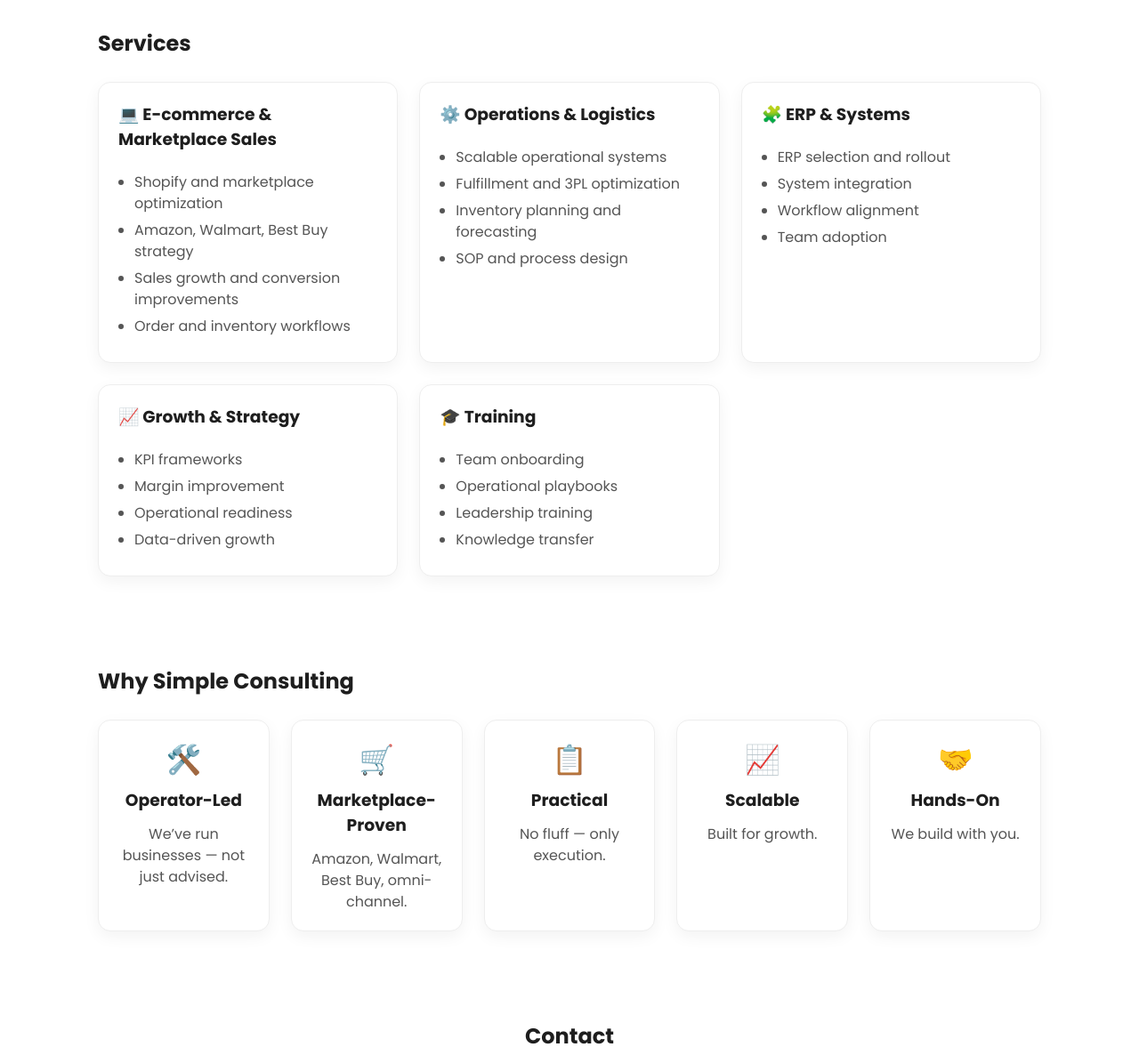
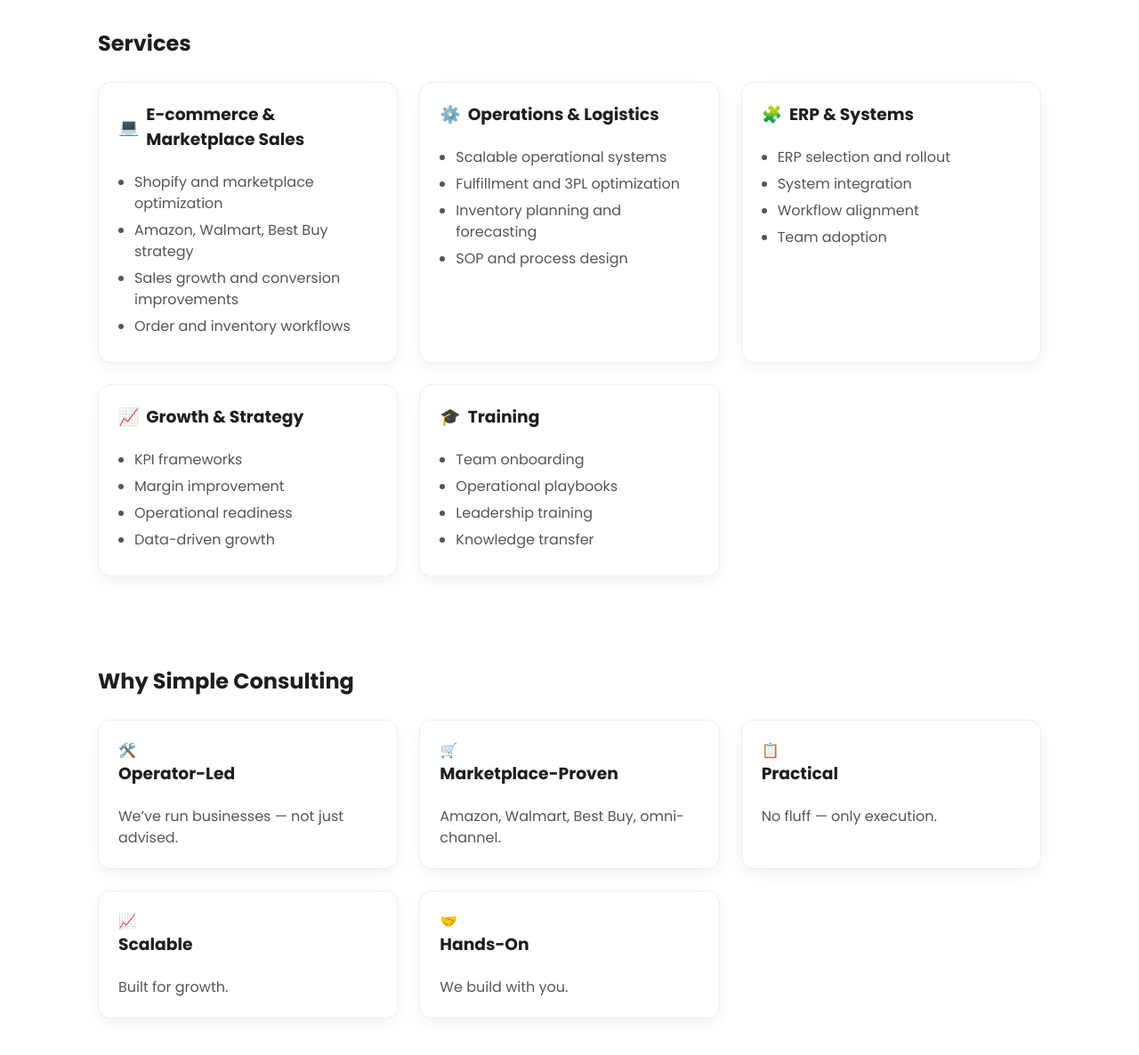
Before and after one commit to aisupportbot/simpleconsulting, a plain HTML site: page index.html in a window 1280 px wide. Shown: the part 1160-2346 px from the top of the page at 89% size. Drawn offline with Linux system fonts and the light colour scheme.

Commit message:
Update index.html

```diff
--- a/index.html
+++ b/index.html
@@ -29,10 +29,48 @@ nav a:hover{background:#1e1e1e;color:#fff}
 #hero a:hover{background:#fff;color:#1e1e1e;border:2px solid #1e1e1e}
 
 /* Services */
-#services .grid{display:grid;grid-template-columns:repeat(auto-fit,minmax(260px,1fr));gap:24px;margin-top:25px}
-.card{background:#fff;padding:22px;border-radius:14px;border:1px solid #eee;box-shadow:0 6px 18px rgba(0,0,0,.05);display:flex;flex-direction:column}
-.card h3{display:flex;gap:8px;align-items:center}
-.card ul{margin-top:10px}
+#services .grid, .why-grid{display:grid;grid-template-columns:repeat(auto-fit,minmax(260px,1fr));gap:24px;margin-top:25px}
+.card, .why-card{background:#fff;padding:22px;border-radius:14px;border:1px solid #eee;box-shadow:0 6px 18px rgba(0,0,0,.05);display:flex;flex-direction:column;position:relative;transition: all 0.3s ease}
+.card h3, .why-card h3{display:flex;gap:8px;align-items:center}
+
+/* Hover icon animation */
+.card .icon, .why-card .icon {
+  display: inline-block;
+  transition: transform 0.3s;
+}
+.card:hover .icon, .why-card:hover .icon {
+  transform: scale(1.4) rotate(10deg);
+}
+
+/* Tooltip */
+.card::after, .why-card::after {
+  content: attr(data-tooltip);
+  position: absolute;
+  bottom: 100%;
+  left: 50%;
+  transform: translateX(-50%) translateY(-10px);
+  background: rgba(0, 119, 204, 0.95);
+  color: #fff;
+  padding: 6px 12px;
+  border-radius: 6px;
+  font-size: 0.85em;
+  white-space: nowrap;
+  opacity: 0;
+  pointer-events: none;
+  transition: opacity 0.3s, transform 0.3s;
+}
+.card:hover::after, .why-card:hover::after {
+  opacity: 1;
+  transform: translateX(-50%) translateY(-18px);
+}
+
+/* Card hover glow */
+.card:hover, .why-card:hover {
+  box-shadow: 0 15px 25px rgba(0, 119, 204, 0.2);
+}
+
+/* Other styling */
+.card ul, .why-card p{margin-top:10px}
 .card li{margin-bottom:6px}
 .card a{margin-top:auto;color:#1e1e1e}
 .card a:hover{color:#0077ff}
@@ -42,16 +80,6 @@ nav a:hover{background:#1e1e1e;color:#fff}
 .logo-row img, .logo-row .logo-box{height:34px;display:flex;align-items:center;justify-content:center;padding:0 12px;border-radius:14px;font-weight:600;color:#555;border:1px solid #eee;transition: all 0.2s;}
 .logo-row img{opacity:.85;filter:grayscale(100%)}
 .logo-row img:hover, .logo-row .logo-box:hover{opacity:1;filter:none;transform:scale(1.05);border-color:#1e1e1e}
-
-/* Why */
-.why-grid{display:grid;grid-template-columns:repeat(auto-fit,minmax(180px,1fr));gap:24px;margin-top:25px}
-.why-card{background:#fff;padding:20px;border-radius:14px;border:1px solid #eee;box-shadow:0 6px 18px rgba(0,0,0,.05);text-align:center}
-.why-card .icon{font-size:2em;margin-bottom:8px}
-
-/* Case Studies */
-.case-grid{display:grid;grid-template-columns:repeat(auto-fit,minmax(280px,1fr));gap:24px;margin-top:25px}
-.case-card{background:#fff;padding:22px;border-radius:14px;border:1px solid #eee;box-shadow:0 6px 18px rgba(0,0,0,.05)}
-.case-card ul{margin-top:8px}
 
 /* Contact */
 #contact{text-align:center}
@@ -98,11 +126,9 @@ footer{text-align:center;padding:35px 20px;border-top:1px solid #eee;color:#555}
   <p style="margin-top:20px;">We step in where operations slow growth — simplifying systems, streamlining workflows, and enabling scalable success. From domestic fulfillment to international shipping, we help brands expand efficiently and profitably.</p>
 </section>
 
-<!-- UPDATED MARKETPLACE SECTION -->
 <section id="clients">
   <h2>Marketplace Experience</h2>
   <div class="logo-row">
-    <!-- Logos -->
     <img src="https://download.logo.wine/logo/Walmart_Canada/Walmart_Canada-Logo.wine.png" alt="Walmart">
     <img src="https://shopkeeper.com/cms/files/964034571/amazon-seller-central-f73ddc.webp" alt="Amazon Seller Central">
     <img src="https://cdn.prod.website-files.com/64909dd65a703aa9864ebaff/64909dd65a703aa9864ebdec_amazon_vendor.png" alt="Amazon Vendor Central">
@@ -114,7 +140,6 @@ footer{text-align:center;padding:35px 20px;border-top:1px solid #eee;color:#555}
     <img src="https://www.infinityinstruments.com/wp-content/uploads/overstock-logo-vector.png" alt="Overstock">
     <img src="https://upload.wikimedia.org/wikipedia/commons/thumb/a/a2/Zulily_logo_2019.svg/1280px-Zulily_logo_2019.svg.png" alt="Zulily">
     <img src="https://press.gianttiger.com/download/logo-guidelines-fy21-GTlogo-wordmark-en-colour.jpeg" alt="Giant Tiger">
-
   </div>
   <p style="text-align:center;margin-top:15px;">
     Deep operational and sales experience across major North American marketplaces.
@@ -124,8 +149,8 @@ footer{text-align:center;padding:35px 20px;border-top:1px solid #eee;color:#555}
 <section id="services">
   <h2>Services</h2>
   <div class="grid">
-    <div class="card">
-      <h3>💻 E-commerce & Marketplace Sales</h3>
+    <div class="card" data-tooltip="Optimize Shopify stores and marketplace listings for maximum sales.">
+      <h3><span class="icon">💻</span> E-commerce & Marketplace Sales</h3>
       <ul>
         <li>Shopify and marketplace optimization</li>
         <li>Amazon, Walmart, Best Buy strategy</li>
@@ -133,8 +158,8 @@ footer{text-align:center;padding:35px 20px;border-top:1px solid #eee;color:#555}
         <li>Order and inventory workflows</li>
       </ul>
     </div>
-    <div class="card">
-      <h3>⚙️ Operations & Logistics</h3>
+    <div class="card" data-tooltip="Design scalable operational systems and improve fulfillment efficiency.">
+      <h3><span class="icon">⚙️</span> Operations & Logistics</h3>
       <ul>
         <li>Scalable operational systems</li>
         <li>Fulfillment and 3PL optimization</li>
@@ -142,8 +167,8 @@ footer{text-align:center;padding:35px 20px;border-top:1px solid #eee;color:#555}
         <li>SOP and process design</li>
       </ul>
     </div>
-    <div class="card">
-      <h3>🧩 ERP & Systems</h3>
+    <div class="card" data-tooltip="Implement ERP systems and integrate workflows across your business.">
+      <h3><span class="icon">🧩</span> ERP & Systems</h3>
       <ul>
         <li>ERP selection and rollout</li>
         <li>System integration</li>
@@ -151,8 +176,8 @@ footer{text-align:center;padding:35px 20px;border-top:1px solid #eee;color:#555}
         <li>Team adoption</li>
       </ul>
     </div>
-    <div class="card">
-      <h3>📈 Growth & Strategy</h3>
+    <div class="card" data-tooltip="Set up KPI frameworks and drive margin-improving strategies.">
+      <h3><span class="icon">📈</span> Growth & Strategy</h3>
       <ul>
         <li>KPI frameworks</li>
         <li>Margin improvement</li>
@@ -160,25 +185,46 @@ footer{text-align:center;padding:35px 20px;border-top:1px solid #eee;color:#555}
         <li>Data-driven growth</li>
       </ul>
     </div>
-    <div class="card">
-      <h3>🎓 Training</h3>
+    <div class="card" data-tooltip="Train teams on operations, leadership, and knowledge transfer.">
+      <h3><span class="icon">🎓</span> Training</h3>
       <ul>
         <li>Team onboarding</li>
         <li>Operational playbooks</li>
         <li>Leadership training</li>
         <li>Knowledge transfer</li>
       </ul>
+    </div>
   </div>
 </section>
 
 <section id="why">
   <h2>Why Simple Consulting</h2>
   <div class="why-grid">
-    <div class="why-card"><div class="icon">🛠️</div><h3>Operator-Led</h3><p>We’ve run businesses — not just advised.</p></div>
-    <div class="why-card"><div class="icon">🛒</div><h3>Marketplace-Proven</h3><p>Amazon, Walmart, Best Buy, omni-channel.</p></div>
-    <div class="why-card"><div class="icon">📋</div><h3>Practical</h3><p>No fluff — only execution.</p></div>
-    <div class="why-card"><div class="icon">📈</div><h3>Scalable</h3><p>Built for growth.</p></div>
-    <div class="why-card"><div class="icon">🤝</div><h3>Hands-On</h3><p>We build with you.</p></div>
+    <div class="why-card" data-tooltip="Our leaders have hands-on experience running businesses, not just advising.">
+      <div class="icon">🛠️</div>
+      <h3>Operator-Led</h3>
+      <p>We’ve run businesses — not just advised.</p>
+    </div>
+    <div class="why-card" data-tooltip="We’ve proven results on Amazon, Walmart, Best Buy, and other marketplaces.">
+      <div class="icon">🛒</div>
+      <h3>Marketplace-Proven</h3>
+      <p>Amazon, Walmart, Best Buy, omni-channel.</p>
+    </div>
+    <div class="why-card" data-tooltip="We focus on practical execution — no fluff, no vague strategies.">
+      <div class="icon">📋</div>
+      <h3>Practical</h3>
+      <p>No fluff — only execution.</p>
+    </div>
+    <div class="why-card" data-tooltip="Scalable solutions built to grow with your business.">
+      <div class="icon">📈</div>
+      <h3>Scalable</h3>
+      <p>Built for growth.</p>
+    </div>
+    <div class="why-card" data-tooltip="We work closely with your team to implement solutions hands-on.">
+      <div class="icon">🤝</div>
+      <h3>Hands-On</h3>
+      <p>We build with you.</p>
+    </div>
   </div>
 </section>
 
@@ -191,13 +237,8 @@ footer{text-align:center;padding:35px 20px;border-top:1px solid #eee;color:#555}
     <input type="text" name="name" placeholder="Name" required>
     <input type="email" name="_replyto" placeholder="Email" required>
     <textarea name="message" placeholder="Message" rows="5" required></textarea>
-
-    <!-- Optional: subject line in the email you receive -->
     <input type="hidden" name="_subject" value="New Website Contact">
-
-    <!-- Optional: redirect after submit -->
     <input type="hidden" name="_redirect" value="https://yourdomain.com/thanks.html">
-
     <button type="submit">Submit</button>
   </form>
 </section>
```
